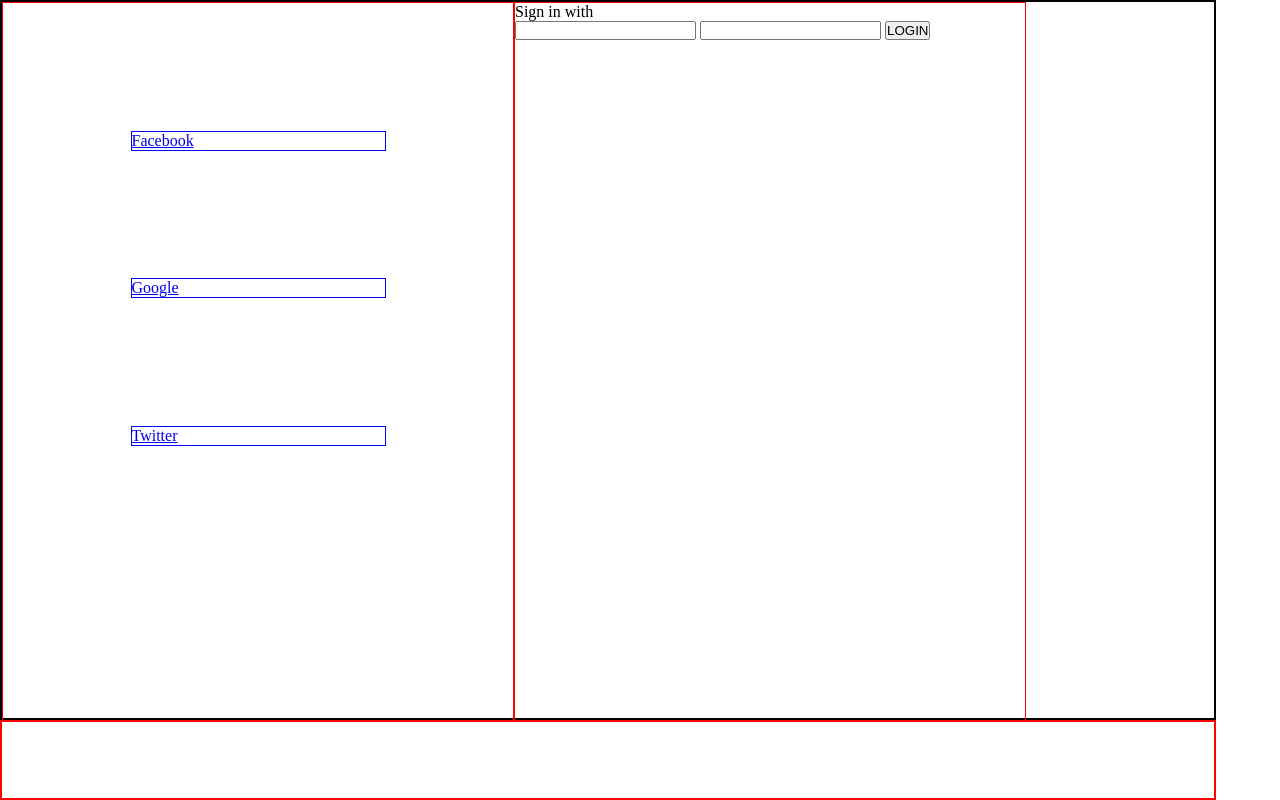
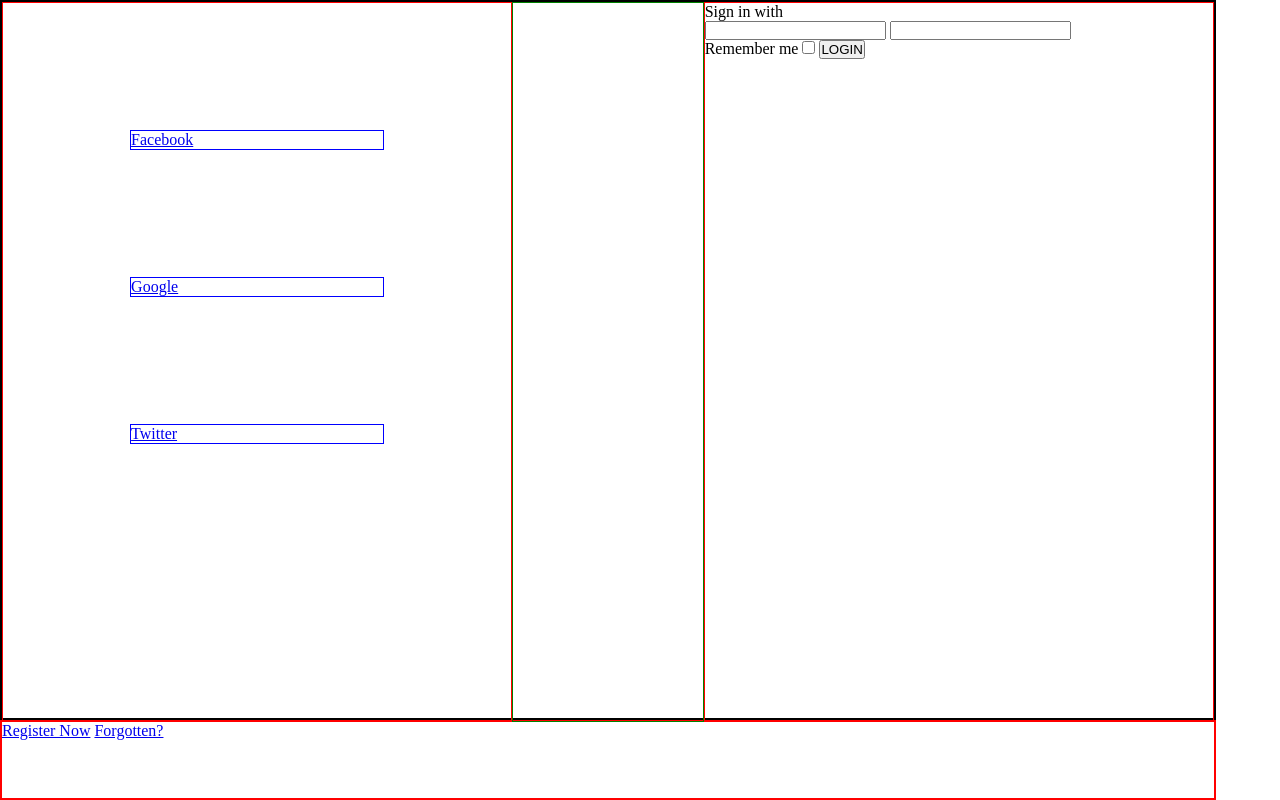
Before and after one commit to sgujuluva/facebook-login, a plain HTML site: page index.html in a window 1280 px wide. Drawn offline with Linux system fonts and the light colour scheme.

Commit message:
footer updated

```diff
--- a/css/style.css
+++ b/css/style.css
@@ -35,3 +35,9 @@ footer{
     margin: 25%;
 
 }
+
+#divider{
+    border: 1px solid green;
+    width:15vw;
+    height:90vh;
+}
--- a/index.html
+++ b/index.html
@@ -24,6 +24,9 @@
                     <a href="#">Twitter</a>
                 </div>
             </div>
+            <div id="divider">
+
+            </div>
             <!-- with username login -->
             <div id="username-login">
                 <form action="">
@@ -31,15 +34,20 @@
 
                     <input type="email" name="email" id="1">
                     <input type="password" name="password" id="2">
-                    <input type="button" value="LOGIN">
+                    <div>Remember me
+                        <input type="checkbox" id="3">
+                        <input type="button" value="LOGIN">
+                    </div>
+
                 </form>
 
             </div>
 
         </div>
         <footer>
-
-        </div>
+<a href="#">Register Now</a>
+<a href="#">Forgotten?</a>
+        </footer>
     </main>
 </body>
 </html>
```
